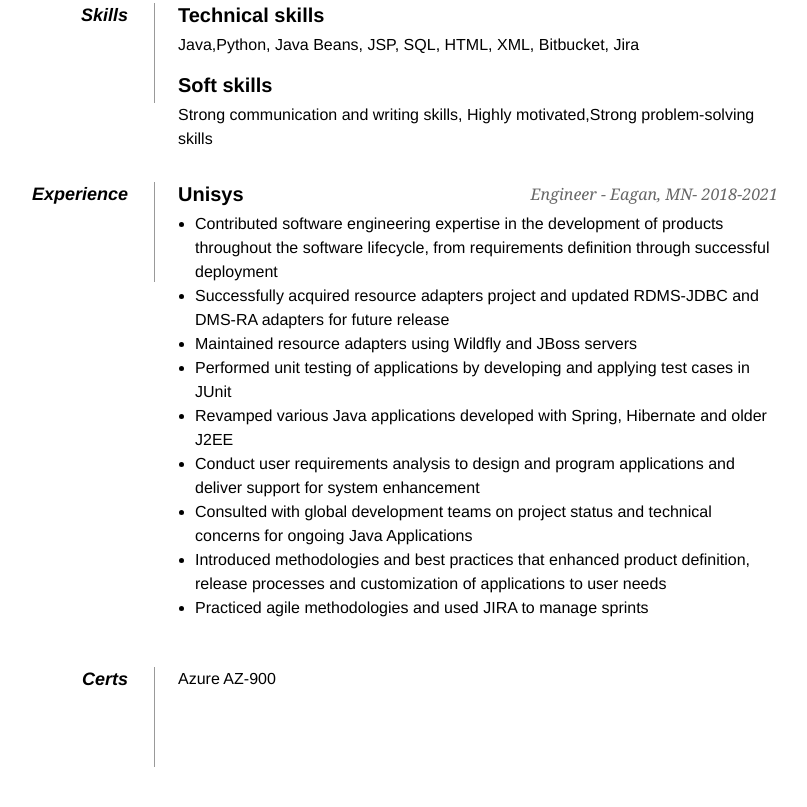
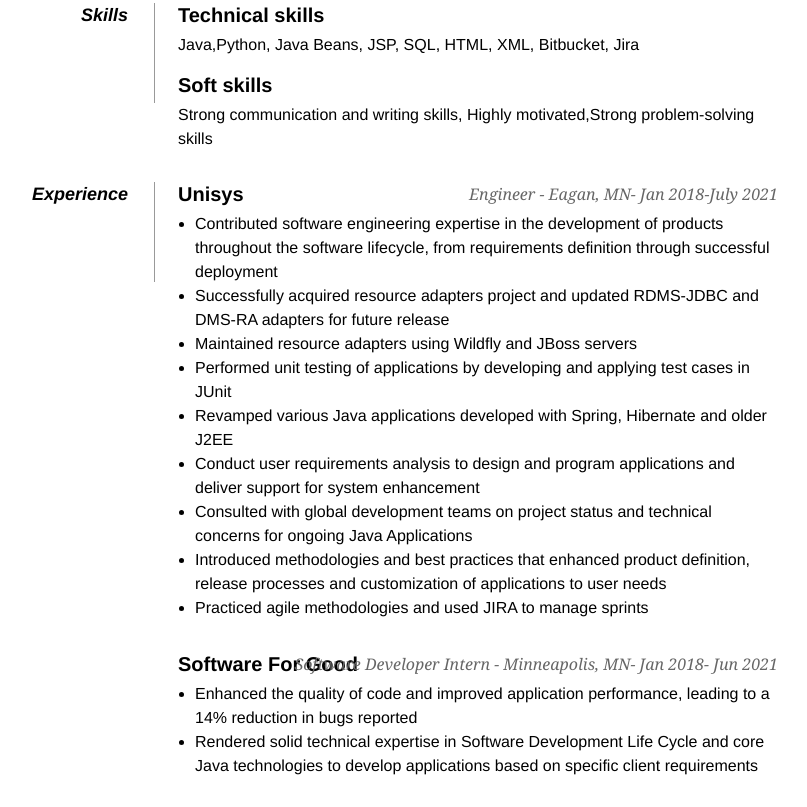
Before and after one commit to ilhan-dahir/ilhan-dahir.github.io, a plain HTML site: page index.html in a window 1280 px wide. Shown: the part 424-1231 px from the top of the page, without its empty margins (262-1069 px from the left). Drawn offline with Linux system fonts and the light colour scheme.

Commit message:
Update index.html

```diff
--- a/index.html
+++ b/index.html
@@ -61,7 +61,7 @@
 
             <dt>Experience</dt>
             <dd>
-                <h2>Unisys <span>Engineer - Eagan, MN- 2018-2021</span></h2>
+                <h2>Unisys <span>Engineer - Eagan, MN- Jan 2018-July 2021</span></h2>
                 <ul>
 			<li>Contributed software engineering expertise in the development of products throughout the software lifecycle, from requirements definition through successful deployment</li>
 <li>Successfully acquired resource adapters project and updated RDMS-JDBC and DMS-RA adapters for future release</li>
@@ -73,7 +73,10 @@
 <li>Introduced methodologies and best practices that enhanced product definition, release processes and customization of applications to user needs</li>
 <li>Practiced agile methodologies and used JIRA to manage sprints</li>
                 </ul>
-
+                 <h2>Software For Good <span>Software Developer Intern - Minneapolis, MN- Jan 2018- Jun 2021</span></h2>
+                <ul>
+			<li>Enhanced the quality of code and improved application performance, leading to a 14% reduction in bugs reported</li>
+			<li>Rendered solid technical expertise in Software Development Life Cycle and core Java technologies to develop applications based on specific client requirements</li>
             </dd>
 
             <dd class="clear"></dd>
```
